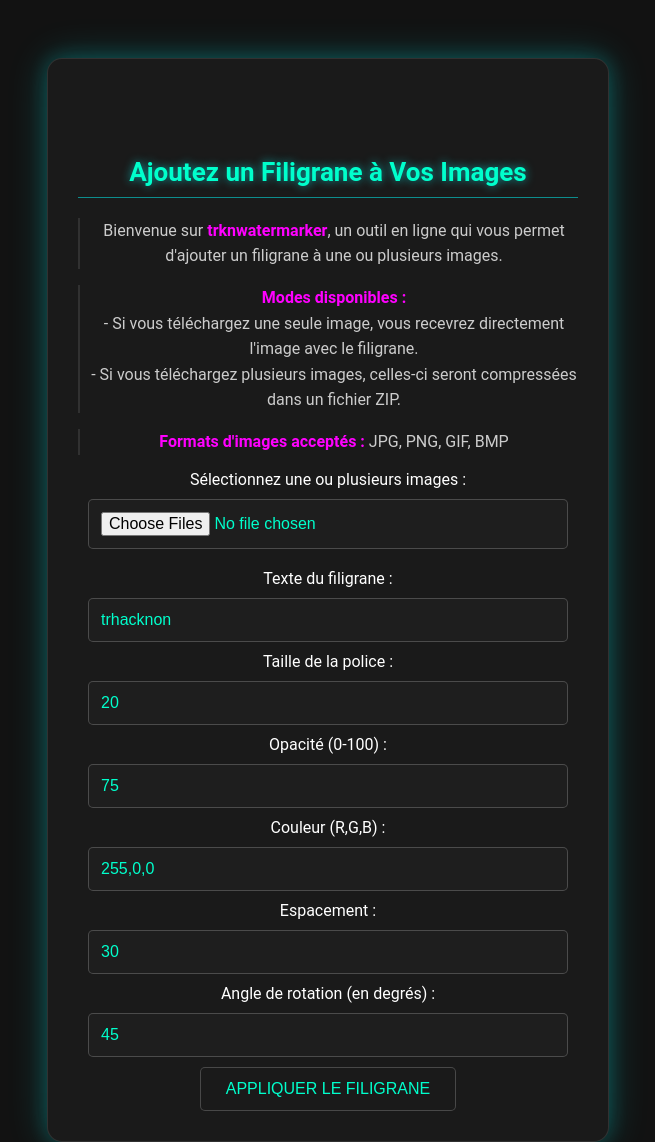
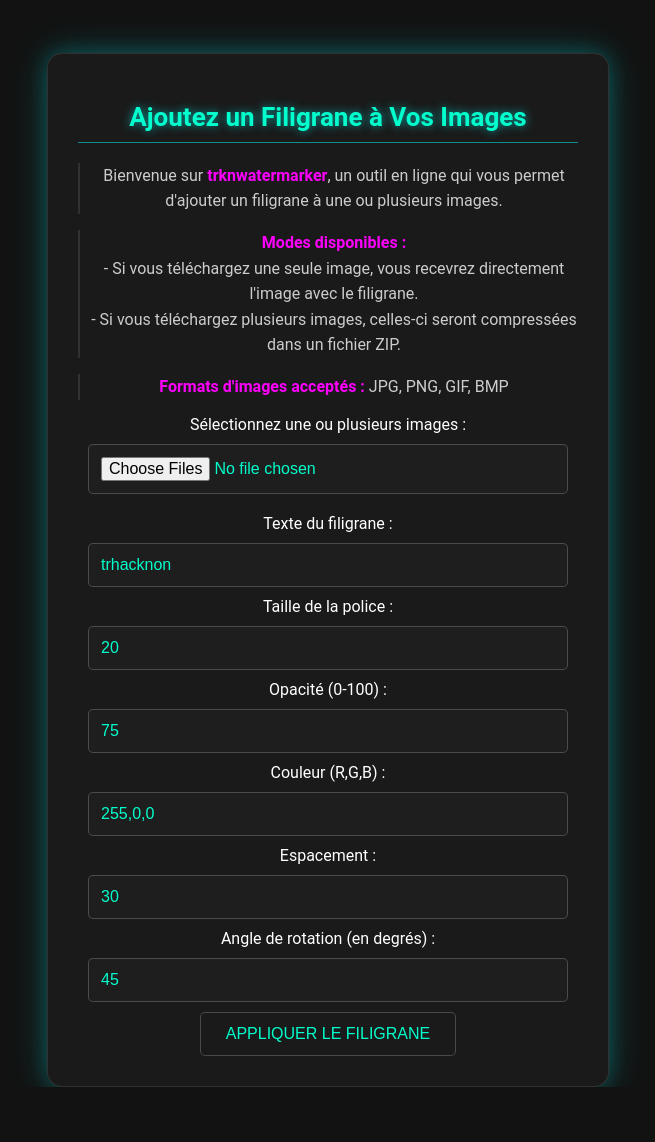
Before and after one commit to tucommenceapousser/trknwatermarker, a Flask app: page / in a window 1280 px wide. Shown: the whole page, without its empty margins (312-967 px from the left). After the commit the page ends 1087 px from the top, so only its background shows below. Run offline with Flask 3, Linux system fonts and the light colour scheme.

Commit message:
Update styles.css

```diff
--- a/static/styles.css
+++ b/static/styles.css
@@ -22,9 +22,7 @@ body {
   max-width: 500px;
   border: 1px solid rgba(255, 255, 255, 0.1); /* Fine bordure blanche translucide */
   box-shadow: 0 0 20px rgba(0, 255, 255, 0.2), 0 0 40px rgba(0, 255, 255, 0.2); /* Ombres cyan subtiles */
-  margin-top: 80px; /* Ajout d'une marge en haut */
-  padding-top: 80px;
-  box-sizing: order-box;
+  margin-top: 20px; /* Ajout d'une marge en haut */
 }
 
 h1 {
```
